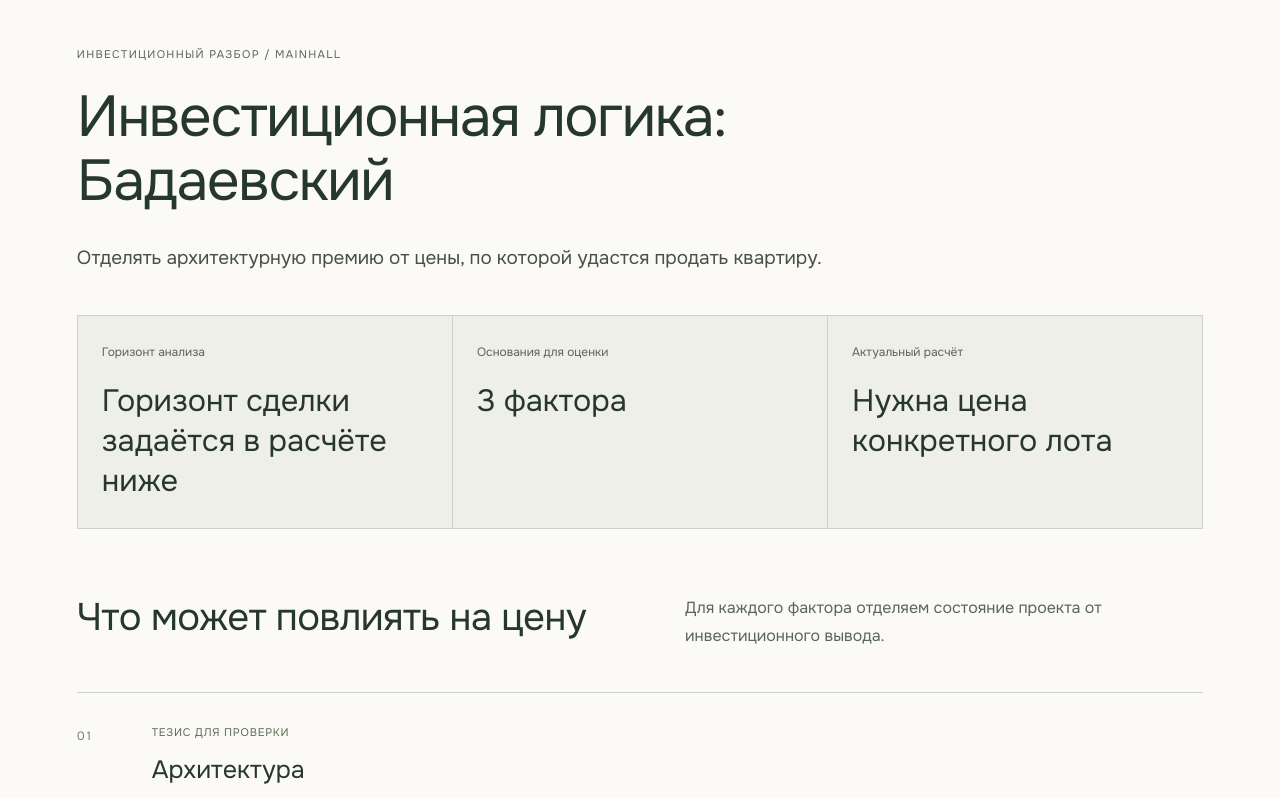
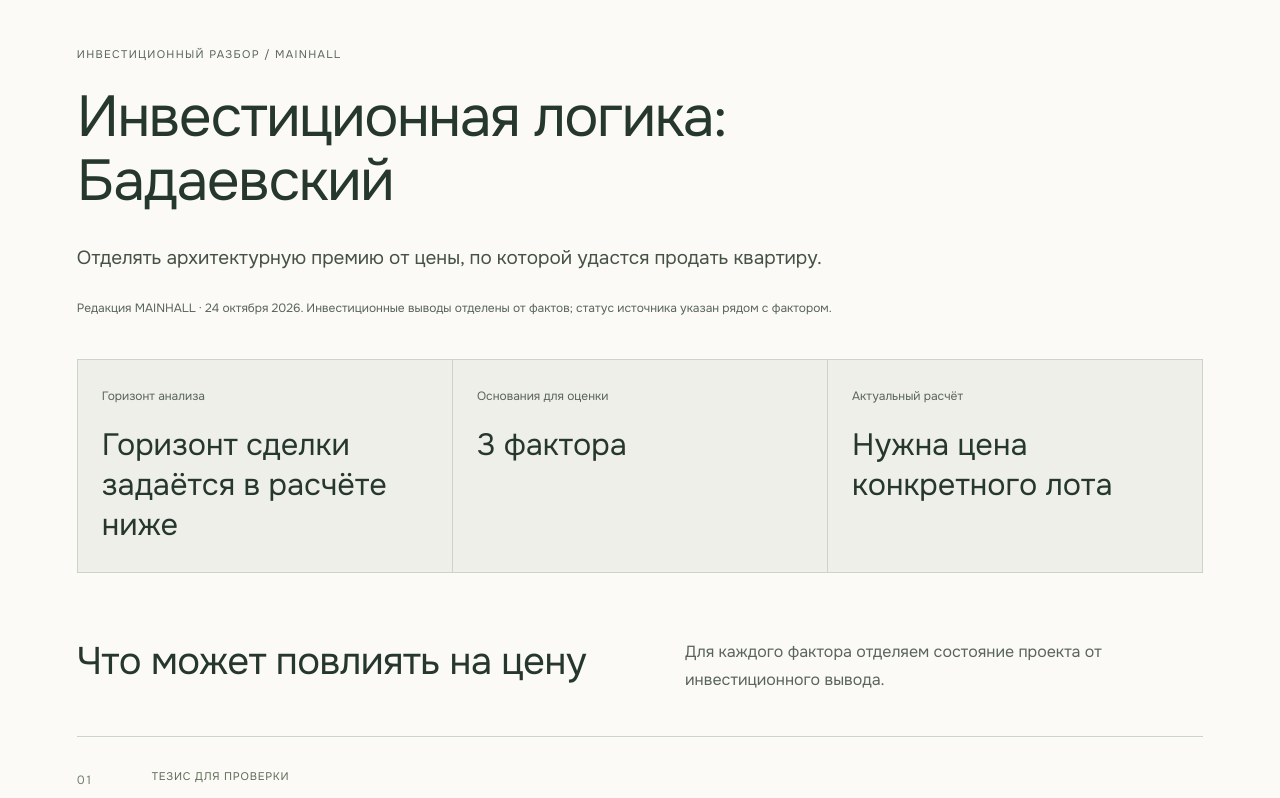
Before and after one commit to anepomniashiy-art/mainhall-platform, a Next.js app: page /projects/badaevsky/ in a window 1280 px wide. Shown: the part 3086-3884 px from the top of the page. Built offline with nearby package versions, Linux system fonts and the light colour scheme.

Commit message:
Apply investment typography to archive and show editorial date

```diff
--- a/src/components/InvestmentArchive.tsx
+++ b/src/components/InvestmentArchive.tsx
@@ -5,7 +5,7 @@ const growth=(rate:number,years:number)=>money(((1+rate)**years-1)*100);
 /** Archive is evidence of the analysis performed, not an offer or a fresh price forecast. */
 export function InvestmentArchive({slug}:{slug:string}){
  const p=archive.projects.find(p=>p.slug===(slug==="kvartal-serebryany-bor"?"serebryanyy-bor":slug));if(!p)return null;
- return <section className="mh-invest-archive mh-invest-restored"><p className="mh-invest-kicker">ВОССТАНОВЛЕННЫЕ РАСЧЁТЫ / АРХИВ MAINHALL</p><h3>Как менялся вывод после проверки цифр</h3><p>{archive.notice}</p>
+ return <section className="mh-invest-case mh-invest-archive mh-invest-restored"><p className="mh-invest-kicker">ВОССТАНОВЛЕННЫЕ РАСЧЁТЫ / АРХИВ MAINHALL</p><h3>Как менялся вывод после проверки цифр</h3><p>{archive.notice}</p>
   <div className="mh-invest-metrics"><div><span>Срез цен предложений</span><strong>{p.snapshot.asOf.split("-").reverse().join(".")}</strong></div><div><span>Медиана архивной выборки</span><strong>{money(p.snapshot.medianPricePerM2)} ₽/м²</strong></div><div><span>Предложений в выборке</span><strong>{p.snapshot.offers}</strong></div></div>
   <p className="mh-invest-note">Медиана смешивает разные площади, корпуса и условия оплаты. Это описание выборки объявлений, а не оценка квартиры и не цена состоявшихся сделок.</p>
   <div className="mh-invest-archive-models">{p.models.map((model,index)=><article key={index}><p className="mh-invest-kicker">РАЗБОР {model.date.split("-").reverse().join(".")}</p><h4>{"lot" in model?`Лот ${model.lot}`:`Квартира ${money(model.area)} м²`}</h4><dl><div><dt>Площадь</dt><dd>{money(model.area)} м²</dd></div><div><dt>Цена в исходном разборе</dt><dd>{money(model.entryPriceMillion)} млн ₽</dd></div><div><dt>Цена метра</dt><dd>{money(model.entryPriceMillion*1e6/model.area)} ₽/м²</dd></div></dl><p>{model.conclusion}</p>
--- a/src/components/InvestmentCase.tsx
+++ b/src/components/InvestmentCase.tsx
@@ -42,7 +42,7 @@ export function InvestmentCase({profile}:{profile:InvestmentProfile}) {
  const hist=profile.historical;
  const historicalResults=hist?[hist.downsideExit,hist.exit].map(exit=>({exit,growth:(exit/hist.entry-1)*100,profit:exit*(1-hist.exitCostPct/100)-hist.entry,roi:(exit*(1-hist.exitCostPct/100)-hist.entry)/hist.ownCapital*100})):[];
  return <div className="mh-invest-case">
-  <header className="mh-invest-heading"><p className="mh-invest-kicker">ИНВЕСТИЦИОННЫЙ РАЗБОР / MAINHALL</p><h2>{profile.title}</h2><p className="mh-invest-verdict">{profile.verdict}</p></header>
+  <header className="mh-invest-heading"><p className="mh-invest-kicker">ИНВЕСТИЦИОННЫЙ РАЗБОР / MAINHALL</p><h2>{profile.title}</h2><p className="mh-invest-verdict">{profile.verdict}</p><p className="mh-invest-note">Редакция MAINHALL · 24 октября 2026. Инвестиционные выводы отделены от фактов; статус источника указан рядом с фактором.</p></header>
   <div className="mh-invest-metrics"><div><span>Горизонт анализа</span><strong>{profile.horizon}</strong></div><div><span>Основания для оценки</span><strong>{profile.drivers.length} {profile.drivers.length===1?"фактор":profile.drivers.length>1&&profile.drivers.length<5?"фактора":"факторов"}</strong></div><div><span>Актуальный расчёт</span><strong>{hist?"Есть архивный расчёт":"Нужна цена конкретного лота"}</strong></div></div>
   <div className="mh-invest-driver-heading"><h3>Что может повлиять на цену</h3><p>Для каждого фактора отделяем состояние проекта от инвестиционного вывода.</p></div>
   <div className="mh-invest-drivers">{profile.drivers.map((driver,index)=><article key={driver.title}><span className="mh-invest-driver-index">{String(index+1).padStart(2,"0")}</span><div><p className="mh-invest-status">{driver.status}</p><h4>{driver.title}</h4><p>{driver.mechanism}</p>{driver.sourceUrl&&<a className="mh-invest-source-link" href={driver.sourceUrl} target="_blank" rel="noopener noreferrer">Источник факта ↗</a>}</div></article>)}</div>
```
